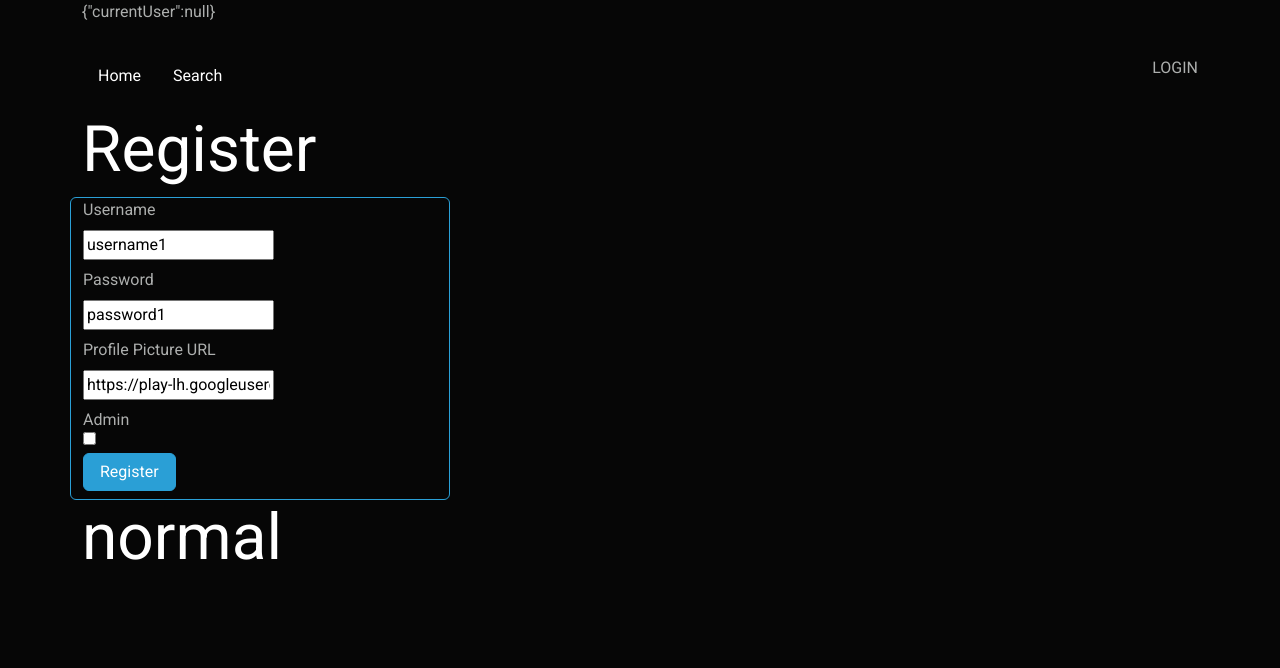
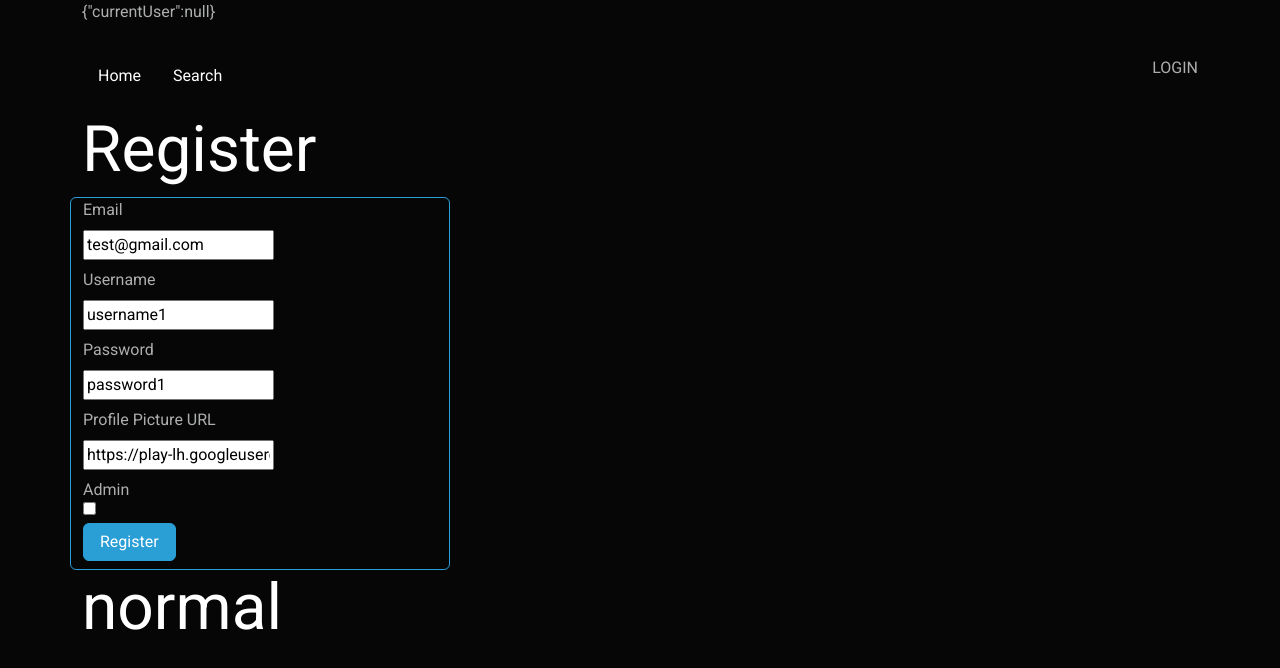
Before and after one commit to ortiz-da/WebDevFinalProject, a React (Create React App) app in the folder my-app/: page /register in a window 1280 px wide. Shown: the top 668 px of the page. Built offline with nearby package versions, Linux system fonts and the light colour scheme; no server answers.

Commit message:
starting work on editing profile. profiles have private emails too

```diff
--- a/my-app/src/Home/index.js
+++ b/my-app/src/Home/index.js
@@ -63,8 +63,7 @@ const HomePage = () => {
                     </div>)}
             </Slider>
 
-            <h2>Latest Post</h2>
-            <h2>Newest User</h2>
+            <h2>Latest Comments</h2>
 
             <CommentsList newestComments={true}></CommentsList>
         </div>
--- a/my-app/src/Profile/index.js
+++ b/my-app/src/Profile/index.js
@@ -13,6 +13,8 @@ const ProfilePage = () => {
     const {profileId} = useParams();
     const currentUser = useSelector(state => state.userData)
     const [profile, setProfile] = useState({})
+
+    const [isEditing, setIsEditing] = useState(false);
 
 
     const dispatch = useDispatch();
@@ -77,7 +79,7 @@ const ProfilePage = () => {
 
                     </div>
                 </div>
-                <button className={"btn btn-primary"}>Edit</button>
+                <button className={"btn btn-primary"} onClick={() => {setIsEditing(!isEditing)}}>{isEditing ? "Save" : "Edit"}</button>
                 <div className={"pt-2"}><button className={"btn btn-danger"} onClick={logout}>Logout</button></div>
                 <hr/>
 
--- a/my-app/src/Register/index.js
+++ b/my-app/src/Register/index.js
@@ -11,6 +11,7 @@ import {unwrapResult} from "@reduxjs/toolkit";
 const RegisterPage = () => {
 
     const [user, setUser] = useState({
+        email: "test@gmail.com",
         username: "username1",
         password: "password1",
         role: "normal",
@@ -40,6 +41,16 @@ const RegisterPage = () => {
             <h1>Register</h1>
             <div className={"row"}>
                 <span className={"col-4 border rounded border-primary"}>
+
+                                        <label htmlFor={"email"}>Email</label>
+                    <div id="email" className={"my-2"}><input type={"text"} placeholder={"Email"}
+                                                              value={user.email}
+                                                              onChange={(e) => setUser({
+                                                                  ...user,
+                                                                  email: e.target.value
+                                                              })}
+                    ></input></div>
+
                     <label htmlFor={"username"}>Username</label>
                     <div id="username" className={"my-2"}><input type={"text"} placeholder={"Username"}
                                                                  value={user.username}
@@ -60,12 +71,12 @@ const RegisterPage = () => {
 
                     <label htmlFor={"pfp"}>Profile Picture URL</label>
                     <div id="pfp" className={"my-2"}><input type={"text"} placeholder={"Profile Picture URL"}
-                                                                 value={user.pfp}
+                                                            value={user.pfp}
 
-                                                                 onChange={(e) => setUser({
-                                                                     ...user,
-                                                                     pfp: e.target.value
-                                                                 })}></input></div>
+                                                            onChange={(e) => setUser({
+                                                                ...user,
+                                                                pfp: e.target.value
+                                                            })}></input></div>
                     <div>
                         <label htmlFor={"admin-check"}>Admin</label>
                         <input className={"d-block"} id={"admin-check"}
```
